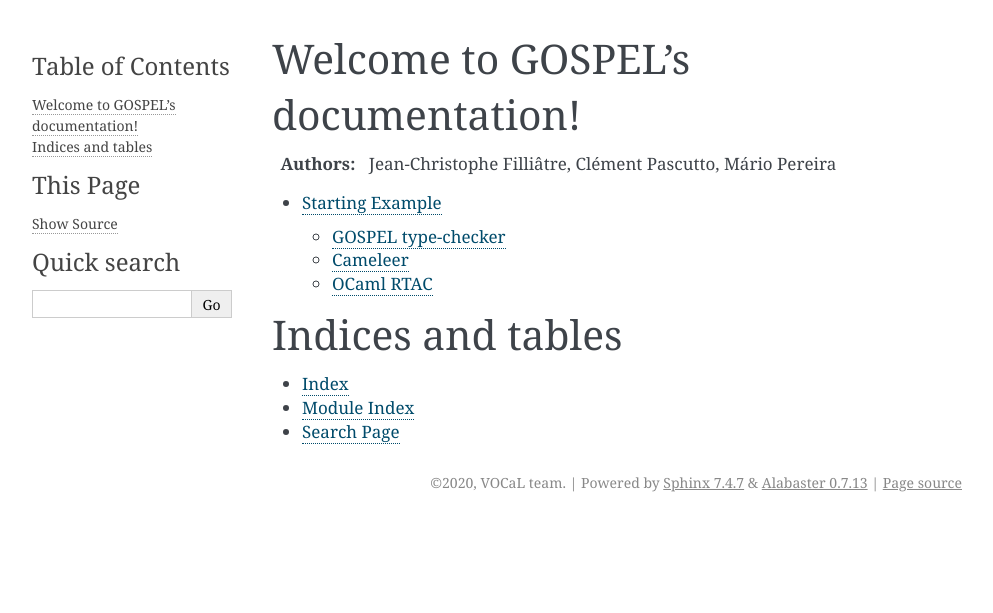
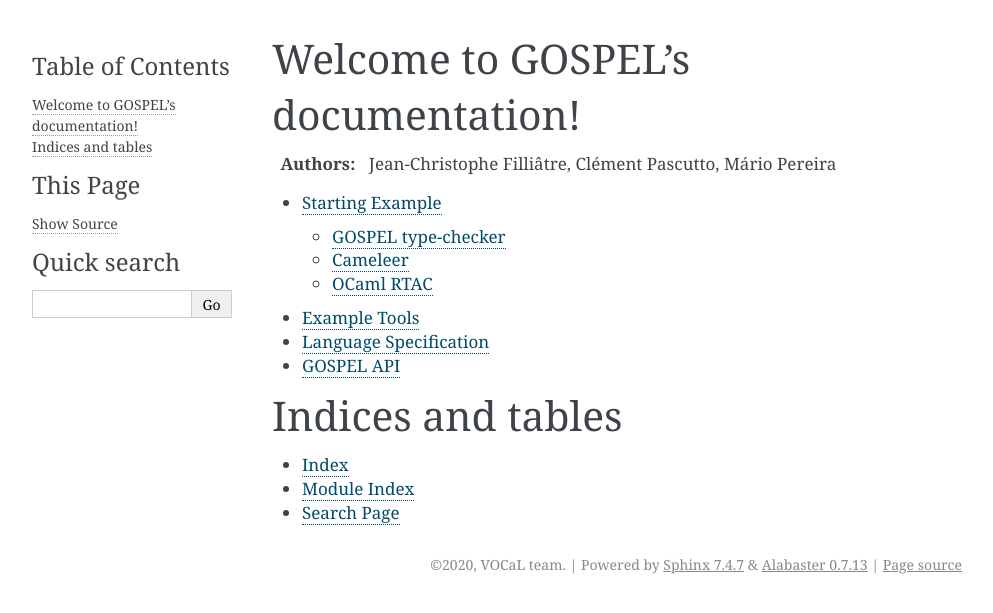
Before and after one commit to ocaml-gospel/gospel, a Sphinx documentation site: the page built from doc/sphinx/index.rst, in a window 1280 px wide. Shown: the top 613 px of the page, without its empty margins (148-1141 px from the left). Built offline with Sphinx 7.4.7, drawn with Linux system fonts in a browser that asks for light colours.

Commit message:
doc structure

```diff
--- /dev/null
+++ b/doc/sphinx/api.rst
@@ -0,0 +1,2 @@
+GOSPEL API
+==========
--- a/doc/sphinx/index.rst
+++ b/doc/sphinx/index.rst
@@ -15,6 +15,9 @@
    :maxdepth: 2
 
    starting
+   tools
+   language
+   api
 
 Indices and tables
 ==================
--- /dev/null
+++ b/doc/sphinx/language.rst
@@ -0,0 +1,2 @@
+Language Specification
+======================
--- /dev/null
+++ b/doc/sphinx/tools.rst
@@ -0,0 +1,2 @@
+Example Tools
+=============
```
